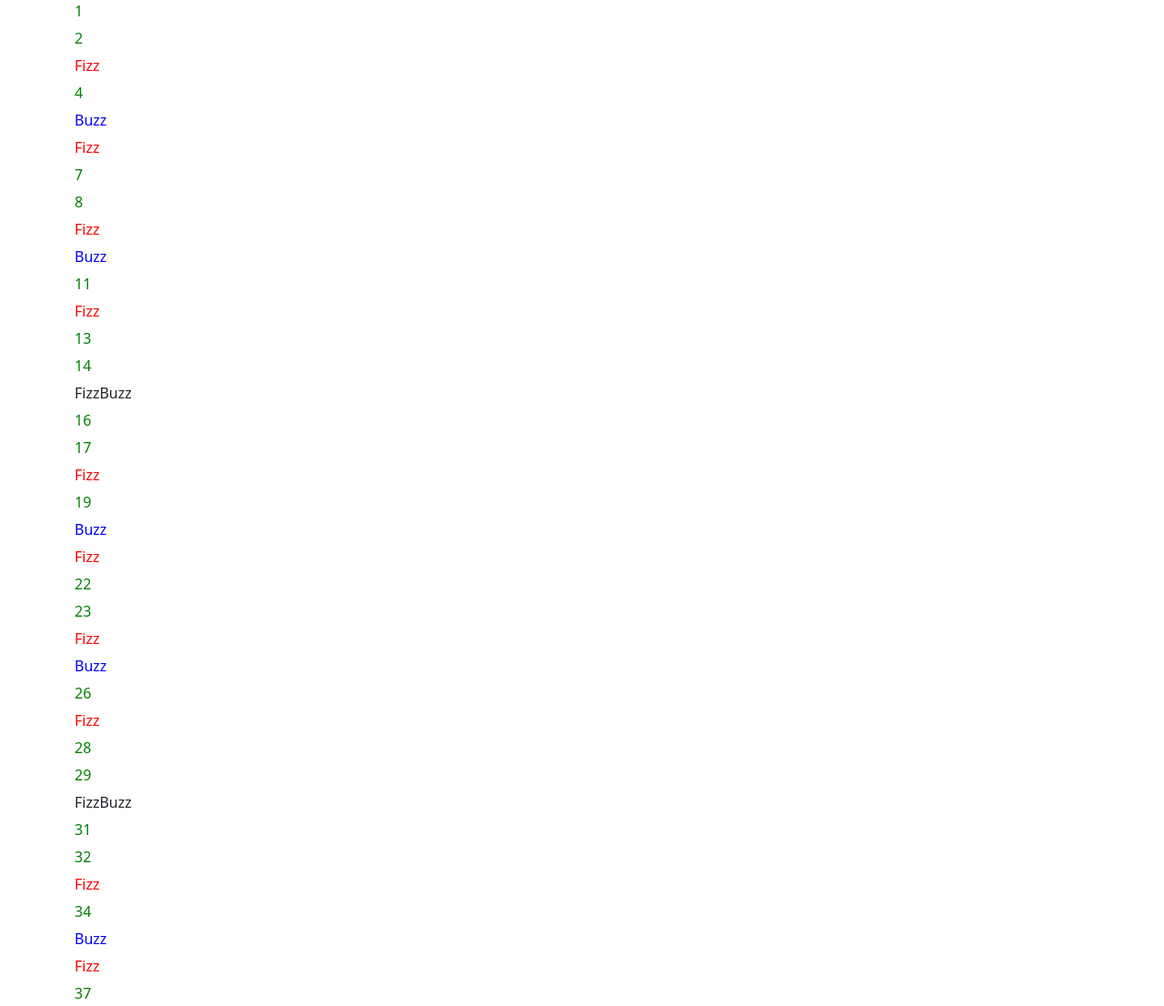
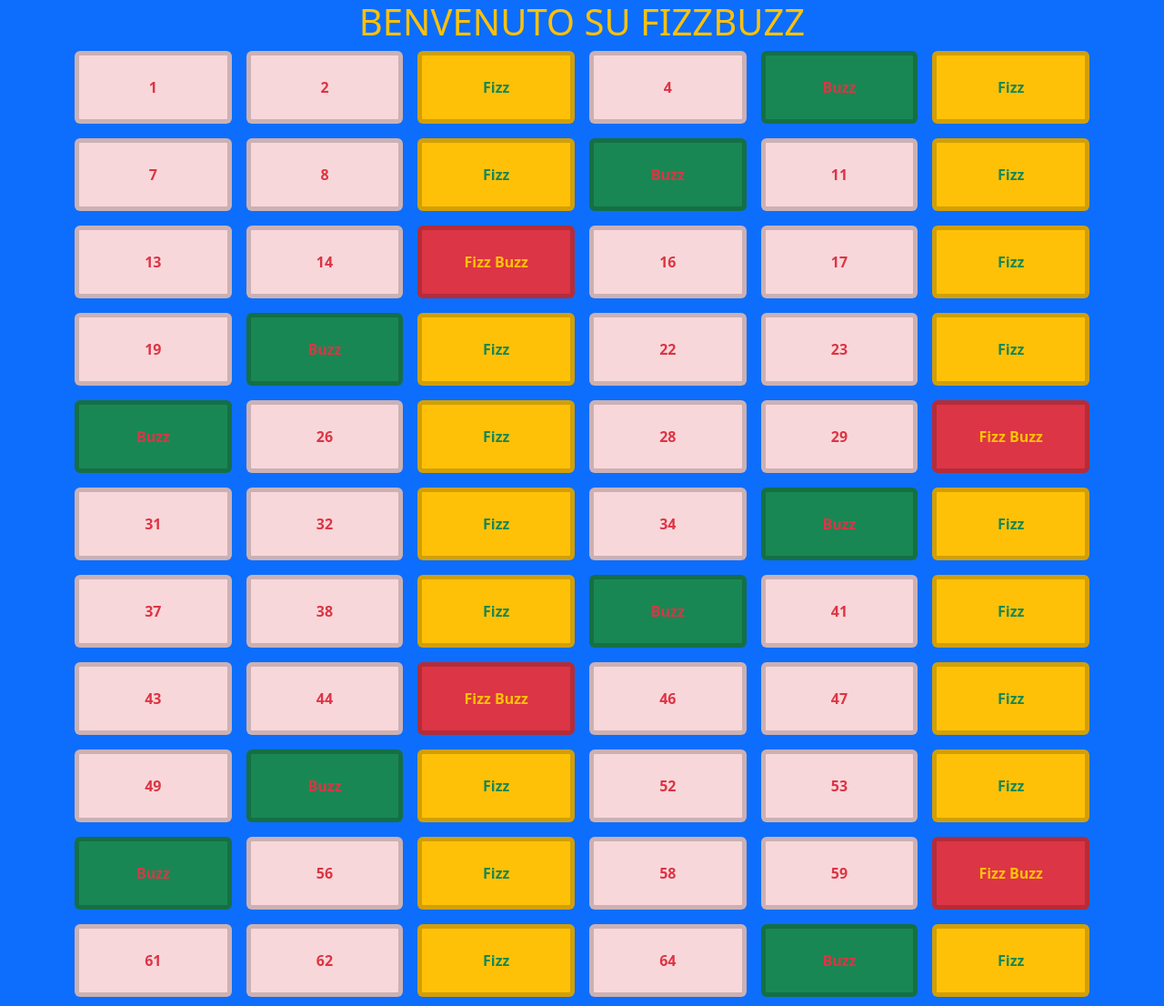
Before and after one commit to giacomomarongiu/js-fizzbuzz, a plain HTML site: page index.html in a window 1280 px wide. Shown: the top 1106 px of the page at 91% size. Drawn offline with nearby package versions, Linux system fonts and the light colour scheme.

Commit message:
BONUS 2 - add style with bootstrap - different colours - used grid

```diff
--- a/assets/css/style.css
+++ b/assets/css/style.css
@@ -1,16 +1,10 @@
-.fzz{
-    color:red;
+
+.my_wh{
+
+max-height: 80px;
+
+    line-height: 70px;
+    font-weight: 900;
+    font-size: medium;
+    text-wrap: nowrap;
 }
-
-.bzz{
-    color:blue
-}
-
-.number{
-    color: green
-}
-
-.square{
-    width: 30px;
-    height: 30px;
-}
--- a/assets/js/main.js
+++ b/assets/js/main.js
@@ -4,12 +4,23 @@ console.log("Ciao, il tuo js è ben collegato");
 // BONUS 1 - Inizializzo due variabili per gli elementi del DOM
 const main = document.createElement('main');
 const container = document.createElement ('div');
+const row = document.createElement ('div');
+const col = document.createElement ('div');
+const my_title = document.createElement ('h1');
 
 // BONUS 1 - Aggiungo gli elementi al DOM
 document.body.append(main);
+main.append(my_title);
 main.append(container);
+container.append(row);
+
 // BONUS 1 - Assegno la classe container
 container.classList.add('container');
+row.classList.add('row');
+row.classList.add('g-3');
+my_title.classList.add('text-warning');
+my_title.innerHTML = `BENVENUTO SU FIZZBUZZ`;
+
 
 //- Creo un ciclo for che mi permetta di re-iterare il mio codice per 100 volte
 
@@ -17,25 +28,25 @@ for (let i = 1; i <= 100; i++) {
     //    console.log(i); //- Verifico che lo faccia attraverso il console.log
     // BONUS 1 - Ogni volta che il ciclo si ripete aggiungo uno span
         const my_div = document.createElement('div')
-        my_div.classList.add('square')
+        my_div.classList.add('col-2')
     //- Faccio si che stampi attraverso l'operatore %
     if ((i % 3) == 0 && (i % 5) == 0) {
         console.log("FizzBuzz"); //- Verifico che lo faccia attraverso il console.log
-        my_div.innerHTML = `<span class='fbzz'>FizzBuzz</span> `;
+        my_div.innerHTML = `<div class='card fbzz my_wh bg-danger text-warning border-5'>Fizz Buzz</div> `;
 
     } else if ((i % 3) == 0) {
         console.log("Fizz"); //- Verifico che lo faccia attraverso il console.log
-        my_div.innerHTML = `<span class='fzz'> Fizz </span>`;
+        my_div.innerHTML = `<div class='card fzz my_wh bg-warning text-success border-5'> Fizz </div>`;
 
     } else if ((i % 5) == 0) {
         console.log("Buzz"); //- Verifico che lo faccia attraverso il console.log
-        my_div.innerHTML = `<span class='bzz'> Buzz </span>`;
+        my_div.innerHTML = `<div class='card bzz my_wh bg-success text-danger border-5'> Buzz </div>`;
 
     } else {
         console.log(i); //- Verifico che lo faccia attraverso il console.log
-        my_div.innerHTML = `<span class='number my_square'> ${i} </span>`;
+        my_div.innerHTML = `<div class='card number my_wh bg-danger-subtle border-5 text-danger'> ${i} </div>`;
     }
 
-    container.append(my_div)
+    row.append(my_div)
 
 }
--- a/index.html
+++ b/index.html
@@ -8,7 +8,7 @@
 
     <title>Javascript Test</title>
 </head>
-<body>
+<body class="text-center bg-primary">
 
 
     <script src="https://cdn.jsdelivr.net/npm/bootstrap@5.3.3/dist/js/bootstrap.bundle.min.js" integrity="sha384-YvpcrYf0tY3lHB60NNkmXc5s9fDVZLESaAA55NDzOxhy9GkcIdslK1eN7N6jIeHz" crossorigin="anonymous"></script>
```
